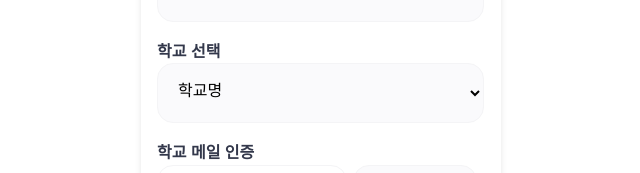
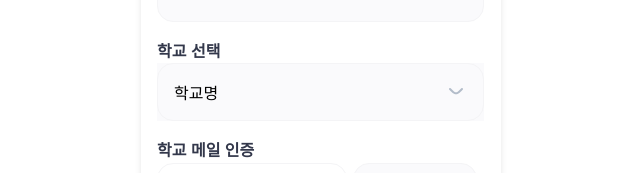
Before and after one commit to EFUB5-Stranger/Frontend, a Next.js app in the folder livin/: page /signup in a window 1280 px wide. Shown: the part 358-531 px from the top of the page, without its empty margins (319-959 px from the left). Built offline with nearby package versions, Linux system fonts and the light colour scheme.

Commit message:
🎁Modify: select 수정

```diff
--- a/livin/app/(auth)/signup/page.tsx
+++ b/livin/app/(auth)/signup/page.tsx
@@ -4,6 +4,7 @@ import { useState, useEffect } from 'react';
 import styled from 'styled-components';
 import Livin_logo from '../../../public/livin_logo.svg';
 import Image from 'next/image';
+import ShowMoreIcon from '../../../public/showmore.svg';
 
 export default function SignupPage() {
   const [step, setStep] = useState(1);
@@ -15,10 +16,10 @@ export default function SignupPage() {
   const [confirmPw, setConfirmPw] = useState('');
   const [timer, setTimer] = useState(59);
   const [isError, setIsError] = useState(false); // 인증번호 불일치 여부
+  const [schoolOpen, setSchoolOpen] = useState(false);
 
   // 인증번호 예시 (백엔드에서 받은 값이라고 가정)
   const correctCode = '1886';
-
   // 비밀번호 유효성 검사 (영문, 숫자, 특수문자 포함 8자 이상)
   const isValidPassword = (pw: string) => {
     const regex =
@@ -79,13 +80,35 @@ export default function SignupPage() {
             </InputBox>
             <InputBox>
               <Label>학교 선택</Label>
-              <Select
-                value={school}
-                onChange={(e) => setSchool(e.target.value)}
-              >
-                <option value=''>학교명</option>
-                <option value='이화여자대학교'>이화여자대학교</option>
-              </Select>
+              <SelectWrapper>
+                <SelectButton onClick={() => setSchoolOpen(!schoolOpen)}>
+                  {school || '학교명'}
+                  <Arrow $open={schoolOpen}>
+                    <Image src={ShowMoreIcon} alt='arrow' priority />
+                  </Arrow>
+                </SelectButton>
+
+                {schoolOpen && (
+                  <SelectList>
+                    {[
+                      '이화여자대학교',
+                      '연세대학교',
+                      '고려대학교',
+                      '서울대학교',
+                    ].map((uni) => (
+                      <ListItem
+                        key={uni}
+                        onClick={() => {
+                          setSchool(uni);
+                          setSchoolOpen(false);
+                        }}
+                      >
+                        {uni}
+                      </ListItem>
+                    ))}
+                  </SelectList>
+                )}
+              </SelectWrapper>
             </InputBox>
 
             <InputBox>
@@ -138,7 +161,7 @@ export default function SignupPage() {
               <Label>비밀번호 입력</Label>
               <Input
                 type='password'
-                placeholder='********'
+                placeholder='비밀번호 입력'
                 value={password}
                 onChange={(e) => setPassword(e.target.value)}
                 $isError={!!password && !isValidPassword(password)} // 조건 불만족 시 빨간 테두리
@@ -153,7 +176,7 @@ export default function SignupPage() {
               <Label>비밀번호 재입력</Label>
               <Input
                 type='password'
-                placeholder='********'
+                placeholder='비밀번호 재입력'
                 value={confirmPw}
                 onChange={(e) => setConfirmPw(e.target.value)}
                 $isError={!!confirmPw && password !== confirmPw} // 불일치 시 빨간 테두리
@@ -266,26 +289,90 @@ const Input = styled.input<{ $isError?: boolean }>`
   &::placeholder {
     color: #b2bcc9;
   }
+
+  &:focus {
+    outline: none;
+    border-color: #f4f4f6;
+  }
 `;
 
-const Select = styled.select`
-  display: flex;
-  padding: 17px 16px;
-  flex-direction: column;
-  align-items: flex-start;
-  gap: 8px;
-  height: 60px;
+const SelectWrapper = styled.div`
+  position: relative;
   width: 327px;
-  border-radius: 16px;
-  border: 1px solid var(--BG-BG-1, #f4f4f6);
-  background: var(--Gray-Gray-4, #fafafc);
-  font-size: 16px;
-  font-style: normal;
   font-weight: 400;
   line-height: 160%;
-  color: #000000;
-  &::placeholder {
-    color: #b2bcc9;
+  background: var(--Gray-Gray-4, #fafafc);
+`;
+
+const SelectButton = styled.button<{ $open?: boolean }>`
+  width: 100%;
+  border: 1px solid var(--BG-BG-1, #f4f4f6);
+  border-radius: 16px;
+  padding: 16px;
+  font-size: 16px;
+  background: var(--Gray-Gray-4, #fafafc);
+  text-align: left;
+  cursor: pointer;
+  display: flex;
+  justify-content: space-between;
+  align-items: center;
+  transition: all 0.25s ease;
+
+  &:hover {
+    background: #fefaff;
+  }
+`;
+
+const Arrow = styled.span<{ $open?: boolean }>`
+  display: inline-flex;
+  align-items: center;
+  justify-content: center;
+  width: 22px;
+  height: 22px;
+  font-size: 12px;
+  color: #b2bcc9;
+  transform: ${({ $open }) => ($open ? 'rotate(180deg)' : 'rotate(0deg)')};
+  transform-origin: center;
+`;
+
+const SelectList = styled.ul`
+  position: absolute;
+  top: 70px;
+  left: 0;
+  width: 100%;
+  list-style: none;
+  background: #ffffff;
+  border: 1px solid #c4c4c4;
+  border-radius: 16px;
+  margin: 6px 0 0 0;
+  padding: 6px 0;
+  box-shadow: 4px 4px 14px rgba(0, 0, 0, 0.15);
+  z-index: 10;
+  animation: fadeIn 0.15s ease;
+
+  @keyframes fadeIn {
+    from {
+      opacity: 0;
+      transform: translateY(-4px);
+    }
+    to {
+      opacity: 1;
+      transform: translateY(0);
+    }
+  }
+`;
+
+const ListItem = styled.li`
+  font-size: 15px;
+  padding: 10px 16px;
+  margin: 2px 6px;
+  border-radius: 8px;
+  cursor: pointer;
+  transition: background 0.15s ease;
+  color: #333;
+
+  &:hover {
+    background: #eeeeee;
   }
 `;
 
@@ -310,6 +397,10 @@ const EmailInput = styled.input`
   color: #000000;
   &::placeholder {
     color: #b2bcc9;
+  }
+  &:focus {
+    outline: none;
+    border-color: #f4f4f6;
   }
 
   /* Body/Regular */
```
Also changed, not shown: livin/public/showmore.svg (added).
